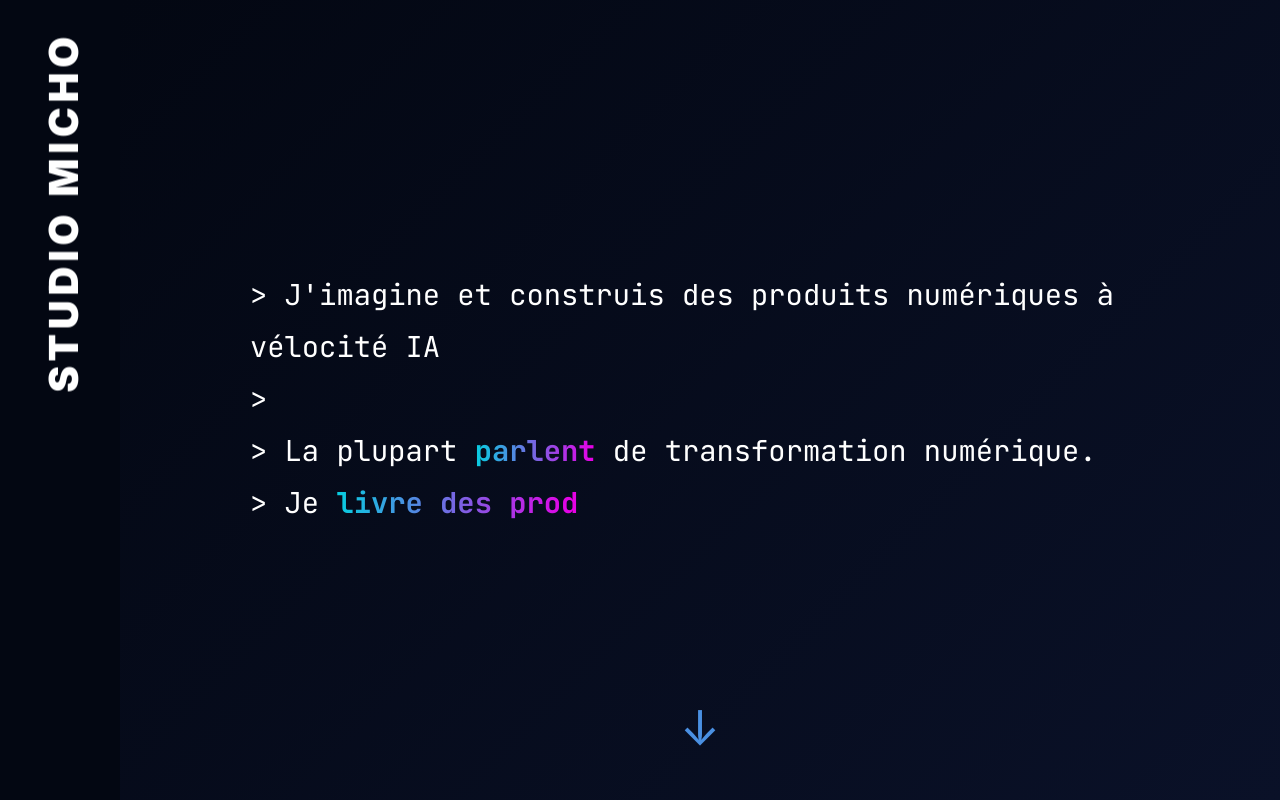
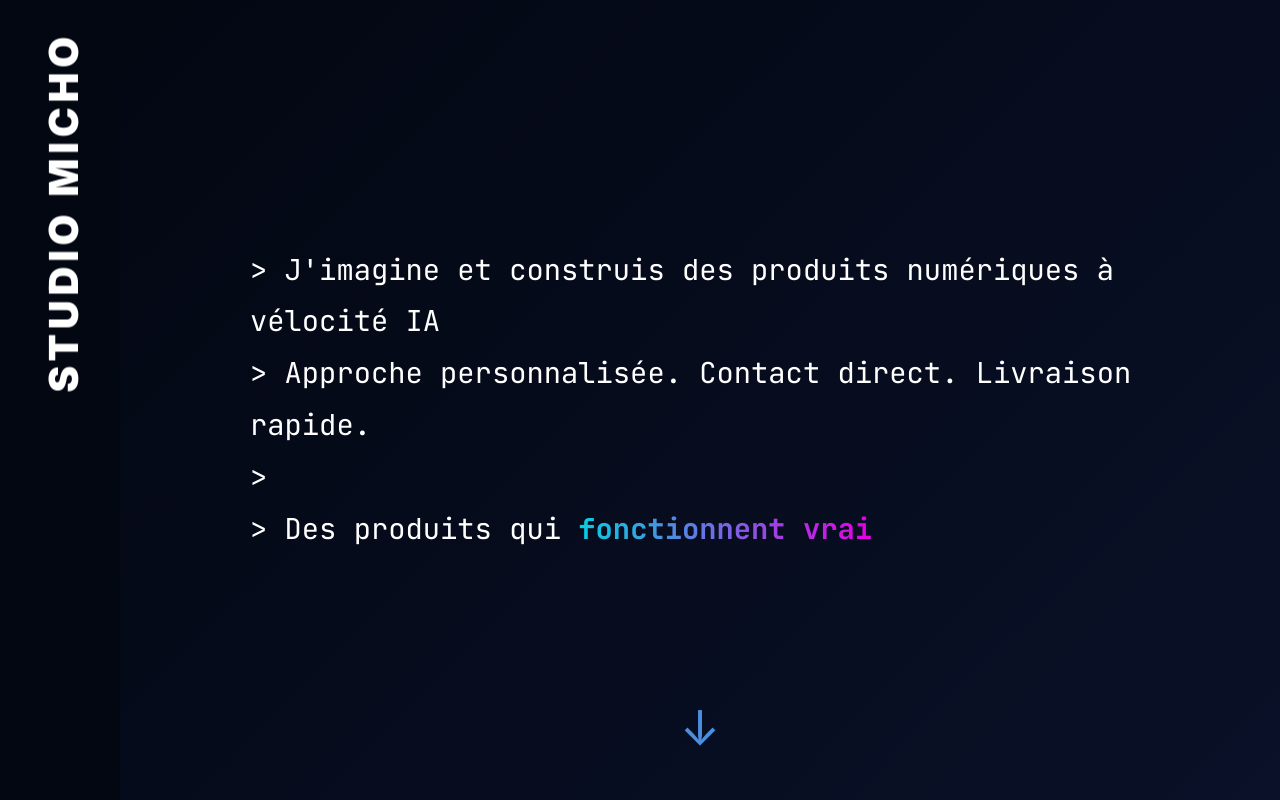
Before and after one commit to pierremichaudpm/studiomicho, a Next.js app: page / in a window 1280 px wide. Shown: the top 800 px of the page. Built offline with nearby package versions, Linux system fonts and the light colour scheme.

Commit message:
Update hero messaging
Line 1: J'imagine et construis des produits numériques à vélocité IA
Line 2: Approche personnalisée. Contact direct. Livraison rapide.
Line 3: >
Line 4: Des produits qui fonctionnent vraiment.

Updated both React component and HTML file

```diff
--- a/components/Hero.tsx
+++ b/components/Hero.tsx
@@ -13,7 +13,7 @@ const Hero: React.FC = () => {
   });
 
   const line2 = useTypewriter({
-    text: ">",
+    text: "> Approche personnalisée. Contact direct. Livraison rapide.",
     speed: 30,
     delay: 2000,
     showCursor: true,
@@ -21,17 +21,17 @@ const Hero: React.FC = () => {
   });
 
   const line3 = useTypewriter({
-    text: '> La plupart <span class="gradient-text">parlent</span> de transformation numérique.',
+    text: ">",
     speed: 30,
-    delay: 3000,
+    delay: 3500,
     showCursor: true,
     permanentCursor: false,
   });
 
   const line4 = useTypewriter({
-    text: '> Je <span class="gradient-text">livre des produits qui fonctionnent</span>.',
+    text: '> Des produits qui <span class="gradient-text">fonctionnent vraiment</span>.',
     speed: 30,
-    delay: 5500,
+    delay: 5000,
     showCursor: true,
     permanentCursor: true,
   });
```
